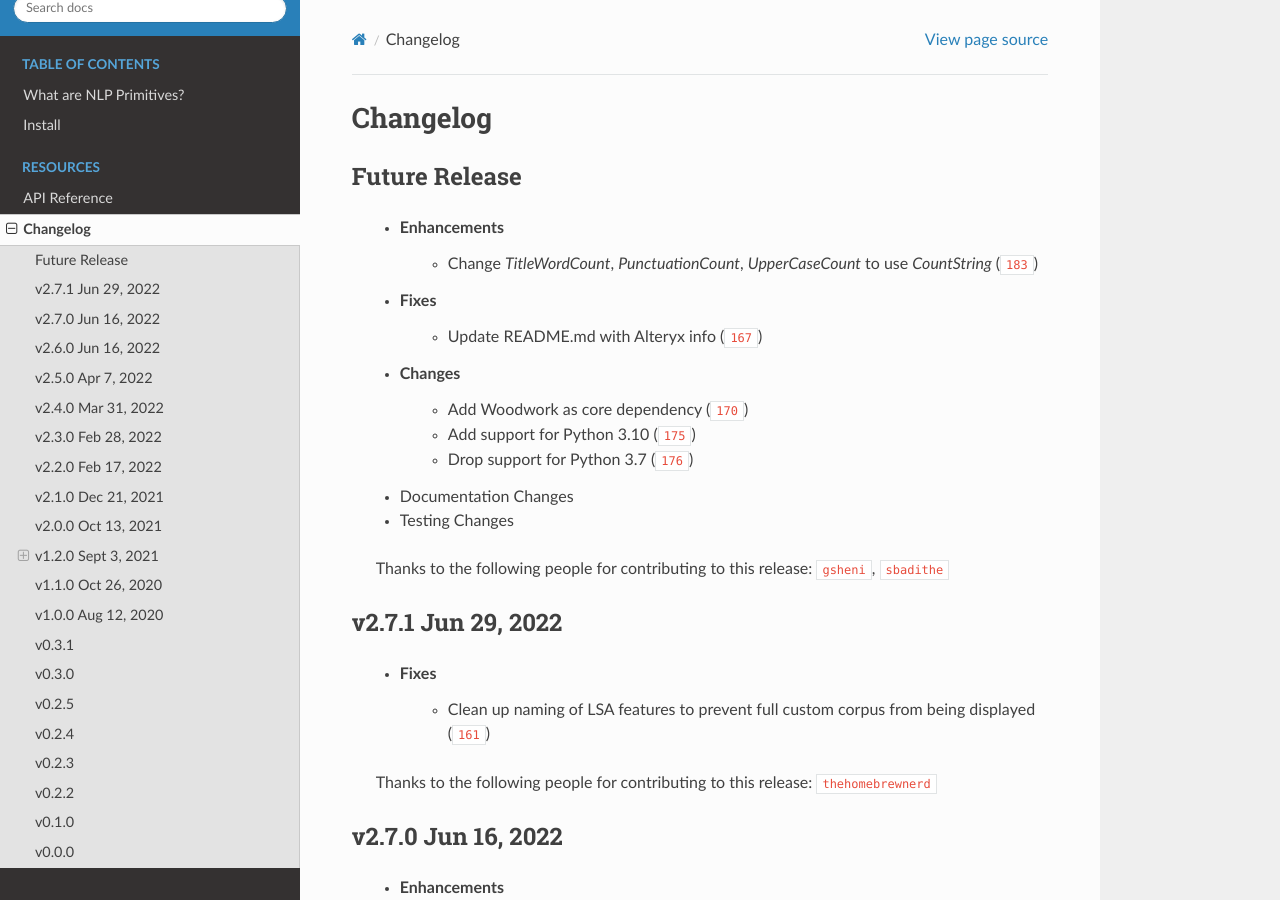
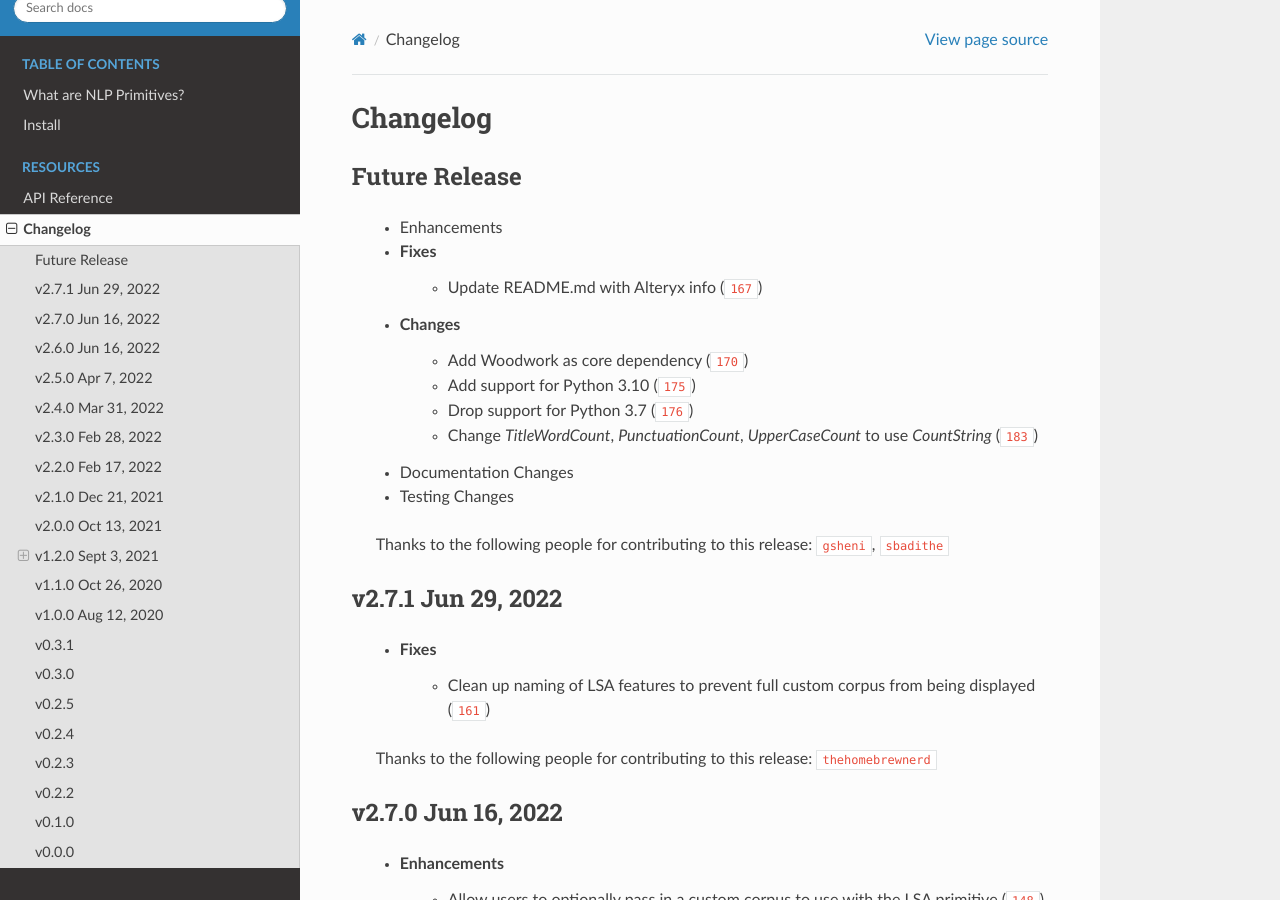
Before and after one commit to alteryx/nlp_primitives, a Sphinx documentation site: the page built from docs/source/changelog.rst, in a window 1280 px wide and 900 px high. Built offline with Sphinx 7.4.7 and the Read the Docs theme 2.0.0, drawn with Linux system fonts in a browser that asks for light colours; cross-references to code outside the pages are shown as plain code.

```diff
--- a/docs/source/changelog.rst
+++ b/docs/source/changelog.rst
@@ -5,13 +5,13 @@ Changelog
 Future Release
 ==============
     * Enhancements
-        * Change `TitleWordCount`, `PunctuationCount`, `UpperCaseCount` to use `CountString` (:pr:`183`)
     * Fixes
         * Update README.md with Alteryx info (:pr:`167`)
     * Changes
         * Add Woodwork as core dependency (:pr:`170`)
         * Add support for Python 3.10 (:pr:`175`)
         * Drop support for Python 3.7 (:pr:`176`)
+        * Change `TitleWordCount`, `PunctuationCount`, `UpperCaseCount` to use `CountString` (:pr:`183`)
     * Documentation Changes
     * Testing Changes
 
```
